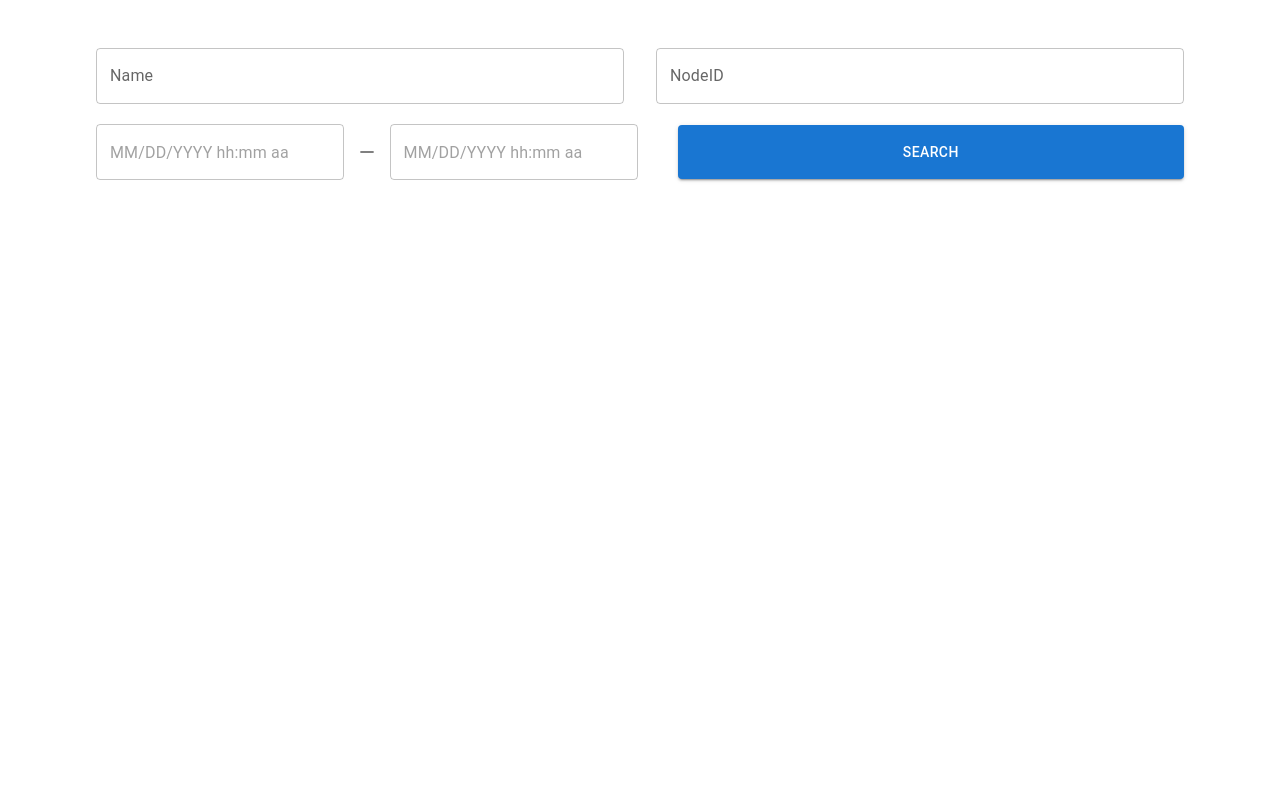
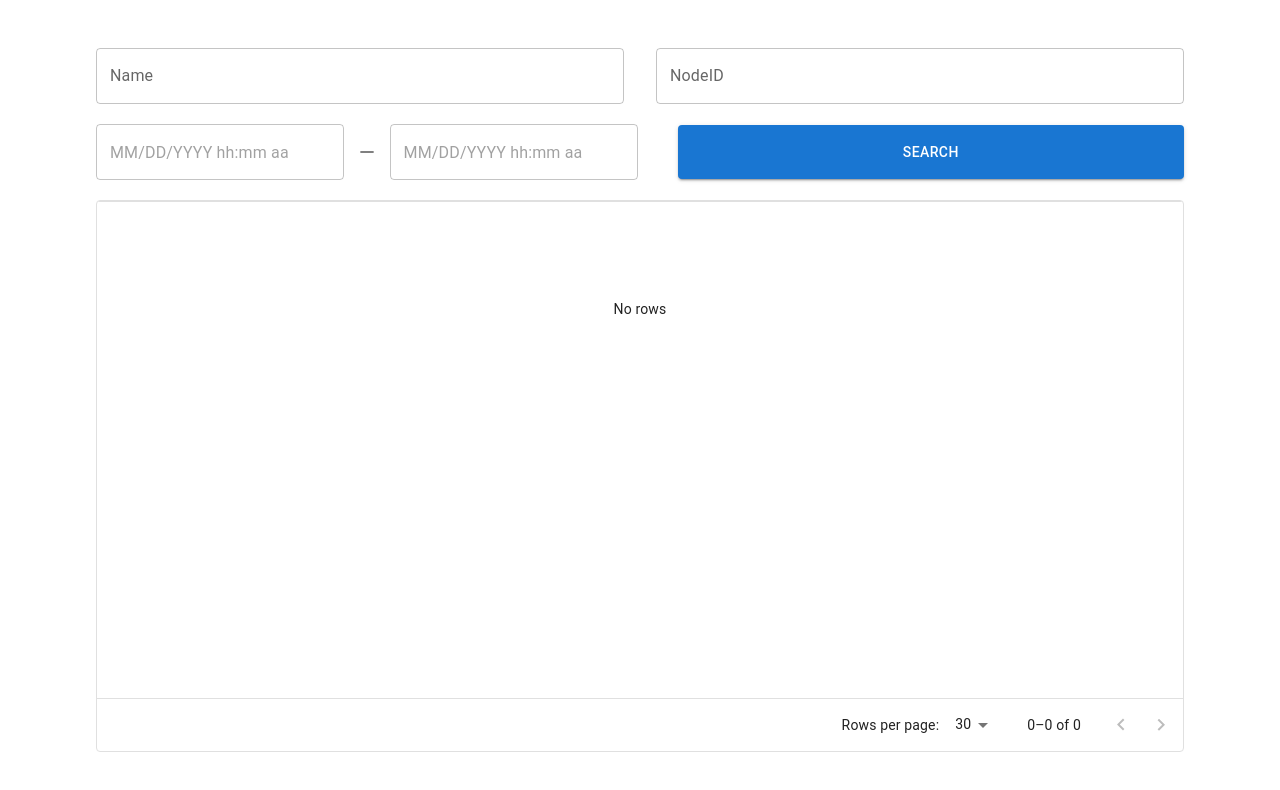
Before and after one commit to MmxLearning/OpcuaServer, a React (Vite) app in the folder web/: page / in a window 1280 px wide. Shown: the top 790 px of the page. Built offline with nearby package versions, Linux system fonts and the light colour scheme; sample sign-in values are in the browser's storage.

Commit message:
feat: request opcua search

```diff
--- a/web/src/pages/Home/index.tsx
+++ b/web/src/pages/Home/index.tsx
@@ -1,5 +1,4 @@
 import { FC, useState } from "react";
-import toast from "react-hot-toast";
 
 import {
   PickerValidDate,
@@ -7,8 +6,10 @@ import {
   LocalizationProvider,
 } from "@mui/x-date-pickers";
 import { AdapterDayjs } from "@mui/x-date-pickers/AdapterDayjs";
+import { DataGrid } from "@mui/x-data-grid";
 
-import { Container, Stack, Divider, TextField, Button } from "@mui/material";
+import { LoadingButton } from "@mui/lab";
+import { Container, Stack, TextField, Button } from "@mui/material";
 import { HorizontalRule } from "@mui/icons-material";
 
 import { useApi } from "@/network/api.ts";
@@ -18,6 +19,23 @@ export const Home: FC = () => {
   const [nodeID, setNodeID] = useState("");
   const [startAt, setStartAt] = useState<PickerValidDate | null>(null);
   const [endAt, setEndAt] = useState<PickerValidDate | null>(null);
+
+  const [isSearching, setIsSearching] = useState("");
+
+  const { isLoading, data, mutate } = useApi(
+    isSearching ? `user/opcua/search?${isSearching}` : null,
+  );
+
+  const onSearch = () => {
+    setIsSearching(
+      new URLSearchParams({
+        name,
+        nodeID,
+        startAt: startAt?.unix().toString() ?? "0",
+        endAt: endAt?.unix().toString() ?? "0",
+      }).toString(),
+    );
+  };
 
   return (
     <LocalizationProvider dateAdapter={AdapterDayjs}>
@@ -31,7 +49,9 @@ export const Home: FC = () => {
         <Stack
           alignItems={"stretch"}
           sx={{
+            boxSizing: "border-box",
             padding: "3rem 2rem",
+            height: "100%",
           }}
           spacing={2.5}
         >
@@ -43,9 +63,17 @@ export const Home: FC = () => {
               },
             }}
           >
-            <TextField label={"Name"} />
+            <TextField
+              label={"Name"}
+              value={name}
+              onChange={(ev) => setName(ev.target.value)}
+            />
             <div style={{ width: "2rem", height: "1.5rem" }} />
-            <TextField label={"NodeID"} />
+            <TextField
+              label={"NodeID"}
+              value={nodeID}
+              onChange={(ev) => setNodeID(ev.target.value)}
+            />
           </Stack>
           <Stack
             direction={{ md: "row", xs: "column" }}
@@ -74,16 +102,32 @@ export const Home: FC = () => {
 
             <div style={{ width: "2.5rem", height: "1.5rem" }} />
 
-            <Button
+            <LoadingButton
               variant={"contained"}
+              loading={isLoading}
               sx={{
                 my: 0.1,
                 flex: 1,
               }}
+              onClick={onSearch}
             >
               Search
-            </Button>
+            </LoadingButton>
           </Stack>
+
+          <DataGrid
+            autoHeight
+            rows={[]}
+            disableColumnSelector
+            disableDensitySelector
+            columns={[]}
+            initialState={{
+              pagination: {
+                paginationModel: { page: 0, pageSize: 30 },
+              },
+            }}
+            pageSizeOptions={[30, 60, 100]}
+          />
         </Stack>
       </Container>
     </LocalizationProvider>
```
